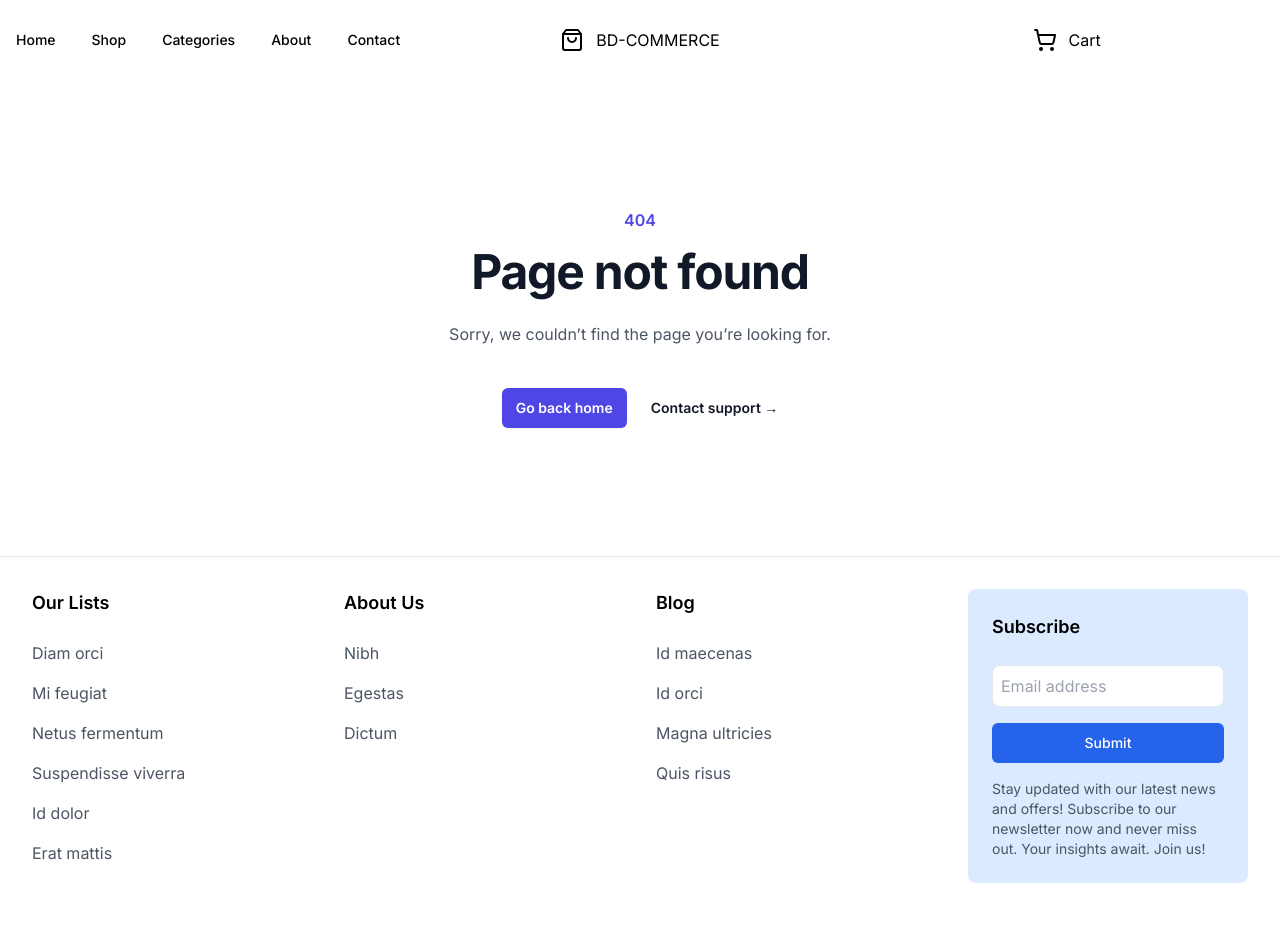
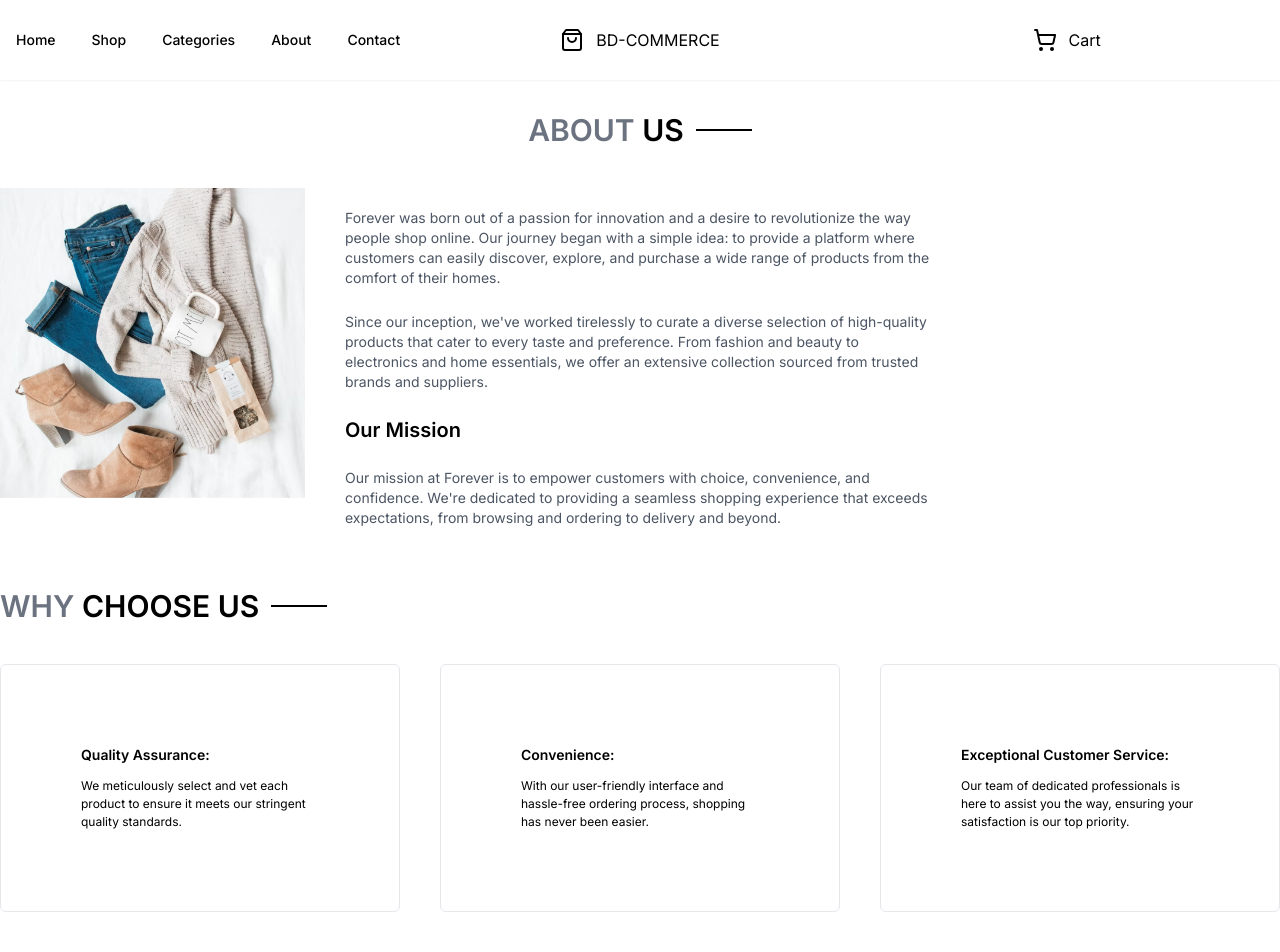
Before and after one commit to imran0dot/bd-commerce, a Next.js app: page /about in a window 1280 px wide. Before the commit this address had no page. Shown: the top 952 px of the page. Before the commit the page ends 915 px from the top, so only its background shows below. Built offline with nearby package versions, Linux system fonts and the light colour scheme.

Commit message:
create about page and about page ui done

```diff
--- /dev/null
+++ b/app/about/page.tsx
@@ -0,0 +1,61 @@
+import Section_title from '@/components/Section_title/Section_title';
+import Image from 'next/image';
+import React from 'react';
+import About_img from '../../public/assets/images/About/about_img.png'
+import Subscription from '@/components/Subscription/Subscription';
+
+const page = () => {
+    return (
+        <div className='my-8'>
+            <Section_title subTitle='ABOUT ' title='US' />
+
+            {/* About Content */}
+            <div className='grid grid-cols-1 lg:grid-cols-8 gap-5 my-10'>
+                <div className='lg:col-span-2 '>
+                    <Image src={About_img} alt='About' />
+                </div>
+                <div className='lg:col-span-4 p-5 flex flex-col justify-center'>
+                    <p className='text-sm text-gray-600'>Forever was born out of a passion for innovation and a desire to revolutionize the way people shop online. Our journey began with a simple idea: to provide a platform where customers can easily discover, explore, and purchase a wide range of products from the comfort of their homes.</p>
+                    <br />
+                    <p className='text-sm text-gray-600'>Since our inception, we've worked tirelessly to curate a diverse selection of high-quality products that cater to every taste and preference. From fashion and beauty to electronics and home essentials, we offer an extensive collection sourced from trusted brands and suppliers.</p>
+                    <br />
+                    <h4 className='text-xl font-semibold'>Our Mission</h4>
+                    <br />
+                    <p className='text-sm text-gray-600'>Our mission at Forever is to empower customers with choice, convenience, and confidence. We're dedicated to providing a seamless shopping experience that exceeds expectations, from browsing and ordering to delivery and beyond.</p>
+                </div>
+            </div>
+
+            {/* Why Choose us */}
+
+            <div>
+                <div className=' flex mb-5'>
+                <Section_title subTitle='WHY' title='CHOOSE US' />
+                </div>
+
+                <div className='grid grid-cols-1 md:grid-cols-2 lg:grid-cols-3 gap-5 lg:gap-10 py-5'>
+                    <div className='p-5 lg:p-[80px] border rounded-md'>
+                        <h5 className='font-semibold mb-3 text-sm'>Quality Assurance:</h5>
+                        <p className='text-[12px]'>We meticulously select and vet each product to ensure it meets our stringent quality standards.</p>
+                    </div>
+
+                    <div className='p-5 lg:p-[80px] border rounded-md'>
+                        <h5 className='font-semibold mb-3 text-sm'>Convenience:</h5>
+                        <p className='text-[12px]'>With our user-friendly interface and hassle-free ordering process, shopping has never been easier.</p>
+                    </div>
+
+                    <div className='p-5 lg:p-[80px] border rounded-md'>
+                        <h5 className='font-semibold mb-3 text-sm'>Exceptional Customer Service:</h5>
+                        <p className='text-[12px]'>Our team of dedicated professionals is here to assist you the way, ensuring your satisfaction is our top priority.</p>
+                    </div>
+                </div>
+            </div>
+
+            {/* Subscription */}
+            <div>
+                <Subscription />
+            </div>
+        </div>
+    );
+};
+
+export default page;
--- a/app/page.tsx
+++ b/app/page.tsx
@@ -7,6 +7,7 @@ import best_seller from '../public/assets/images/Home/best.png'
 import Exchange from '../public/assets/icon/Exchange.png'
 import Returns from '../public/assets/icon/Return.png'
 import Support from '../public/assets/icon/support.png'
+import Subscription from "@/components/Subscription/Subscription";
 
 
 export const metadata: Metadata = {
@@ -64,13 +65,8 @@ export default function Home() {
 
       {/* Subscribe  */}
 
-      <div className="p-3 lg:p-0 flex flex-col items-center justify-center space-y-5 my-10">
-        <h1 className="text-2xl font-semibold">Subscribe now & get 20% off</h1>
-        <p className="text-gray-500">Lorem Ipsum is simply dummy text of the printing and typesetting industry.</p>
-        <form className="flex flex-wrap justify-center lg:w-[60%] mx-auto space-y-5 lg:space-y-0">
-          <input type="email" placeholder="Your Email Address" className="w-full lg:w-[80%] px-5 py-2.5 border outline-none" />
-          <button type="submit" className="flex items-center rounded-md justify-center bg-black text-white px-5 py-2.5 uppercase lg:rounded-r-md lg:rounded-l-none">Subscribe</button>
-        </form>
+      <div>
+        <Subscription />
       </div>
     </div>
   )
--- /dev/null
+++ b/components/Subscription/Subscription.tsx
@@ -0,0 +1,16 @@
+import React from 'react';
+
+const Subscription = () => {
+    return (
+        <div className="p-3 lg:p-0 flex flex-col items-center justify-center space-y-5 my-10">
+            <h1 className="text-2xl font-semibold">Subscribe now & get 20% off</h1>
+            <p className="text-gray-500">Lorem Ipsum is simply dummy text of the printing and typesetting industry.</p>
+            <form className="flex flex-wrap justify-center lg:w-[60%] mx-auto space-y-5 lg:space-y-0">
+                <input type="email" placeholder="Your Email Address" className="w-full lg:w-[80%] px-5 py-2.5 border outline-none" />
+                <button type="submit" className="flex items-center rounded-md justify-center bg-black text-white px-5 py-2.5 uppercase lg:rounded-r-md lg:rounded-l-none">Subscribe</button>
+            </form>
+        </div>
+    );
+};
+
+export default Subscription;
```
Also changed, not shown: public/assets/images/About/about_img.png (added).
